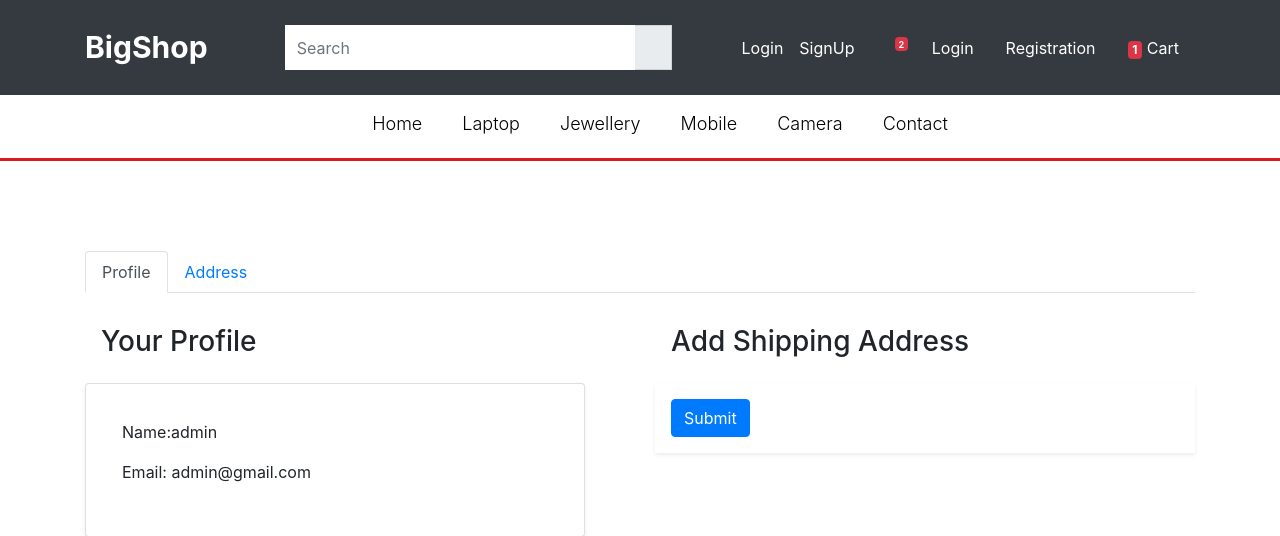
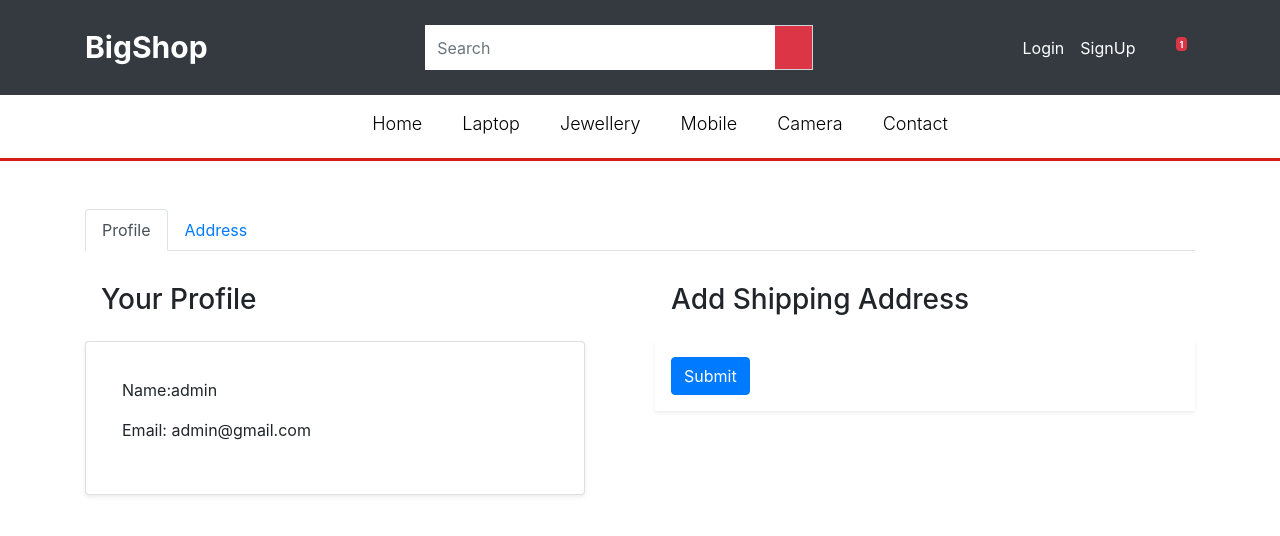
Before and after one commit to johanmasih26/E-commerce, a Django app: template app/templates/app/profile.html in a window 1280 px wide. Shown: the top 536 px of the page. Run offline with Django 3.2, Linux system fonts and the light colour scheme; data comes from the database, SQL or seed files in the repository; both versions use the stored data as it was after the commit; tables that the repository leaves empty hold one stand-in row (values such as "Sample post"); the template is opened without the code that fills it: values that come from a table or form of the project are taken from there, most other values are stand-ins (such as "Sample title", 1, 10 or a date in 2020); some libraries are stand-ins or nearby versions; some web fonts are replaced.

Commit message:
navbar new

```diff
--- a/app/static/app/css/style.css
+++ b/app/static/app/css/style.css
@@ -66,6 +66,7 @@
 .tales {
     width: 100%;
     height: 100vh;
+    background-position: center;
 }
 
 .carousel-inner {
--- a/app/templates/app/address.html
+++ b/app/templates/app/address.html
@@ -3,7 +3,7 @@
 
     <ul class="nav nav-tabs">
         <li class="nav-item">
-            <a class="nav-link active" data-toggle="tab" href="{% url 'profile'%}">Profile</a>
+            <a class="nav-link active" data-toggle="" href="{% url 'profile'%}">Profile</a>
         </li>
         <li class="nav-item">
             <a class="nav-link {{active}}" data-toggle="tab" href="{% url 'address' %}">Address</a>
--- a/app/templates/app/base.html
+++ b/app/templates/app/base.html
@@ -46,23 +46,16 @@
                     <div class="input-group md-form form-sm form-2 pl-0">
                         <input class="form-control my-0 py-1" style="width: 350px; border:none;border-radius:0px;height:45px;" type="text" placeholder="Search" aria-label="Search">
                         <div class="input-group-append">
-                            <span class="input-group-text  lighten-2" id="basic-text1" style="border-radius: 0px;"><i class="fas fa-search text-grey"
+                            <span class="input-group-text bg-danger lighten-2" id="basic-text1" style="border-radius: 0px;"><i class="fas fa-search text-white"
                               aria-hidden="true"></i></span>
                         </div>
                     </div>
                 </form>
                 <ul class="navbar-nav mb-lg-0">
-                    <li class="nav-item">
-                        <a class="nav-link  active" aria-current="page" href="/">Login</a>
-                    </li>
-                    <li class="nav-item">
-                        <a class="nav-link  active" aria-current="page" href="/">SignUp</a>
-                    </li>
-                    <li class="nav-item">
 
-                        <a class="nav-link active" aria-current="page" href="/"><i class="fa fa-fw fa-cart-arrow-down"></i> <sup><span class="badge badge-danger">2</span></sup> </a>
-                    </li>
-                    {% if request.user.is_authenticated %}
+
+
+                    {% if user.is_authenticated %}
                     <li class="nav-item dropdown mx-2">
                         <a class="nav-link dropdown-toggle text-white" href="#" id="profileDropdown" role="button" data-bs-toggle="dropdown" aria-expanded="false">
                             <span class="text-capitalize">{{user.username}}</span>
@@ -73,23 +66,17 @@
                             <li><a class="dropdown-item" href="{% url 'changepassword' %}">Change Password</a></li>
                             <li><a class="dropdown-item" href="{% url 'logout' %}">Logout</a></li>
                         </ul>
+                    </li> {% else %}
+                    <li class="nav-item">
+                        <a class="nav-link  active" aria-current="page" href="{% url 'login' %}">Login</a>
                     </li>
-                    <li class="nav-item mx-2">
-                        <a href="{% url 'showCart' %}" class="nav-link text-white"><span class="badge bg-danger total_product">{{total_product}}</span> Cart </a>
+                    <li class="nav-item">
+                        <a class="nav-link  active" aria-current="page" href="{% url 'customerregistration' %}">SignUp</a>
+                    </li>{% endif %}
+                    <li class="nav-item">
+
+                        <a class="nav-link active" aria-current="page" href="{% url 'showCart' %}"><i class="fa fa-fw fa-cart-arrow-down total_product"></i> <sup><span class="badge badge-danger">{{total_product}}</span></sup> </a>
                     </li>
-
-
-                    {% else %}
-                    <li class="nav-item mx-2">
-                        <a href="{% url 'login' %}" class="nav-link text-white">Login</a>
-                    </li>
-                    <li class="nav-item mx-2">
-                        <a href="{% url 'customerregistration' %}" class="nav-link text-white">Registration</a>
-                    </li>
-                    <li class="nav-item mx-2">
-                        <a href="{% url 'showCart' %}" class="nav-link text-white"><span class="badge bg-danger total_product">{{total_product}}</span> Cart </a>
-                    </li>
-                    {% endif %}
                 </ul>
             </div>
         </div>
@@ -98,7 +85,7 @@
     <nav class="second-nav navbar-light">
         <ul class="d-flex justify-content-center">
             <li class="active">
-                <a href="">Home</a>
+                <a href="/">Home</a>
             </li>
 
             <li>
--- a/app/templates/app/customerregistration.html
+++ b/app/templates/app/customerregistration.html
@@ -2,7 +2,7 @@
 <div class="container">
     <div class="row my-3">
         <div class="col-sm-6 offset-sm-3">
-            <h3>Customer Registration</h3>
+            <h4 class="text-center">BigShop SignUp</h4>
             <hr>
             <form action="" method="post" novalidate class="shadow p-5">
                 {% if messages %} {% for message in messages %}
--- a/app/templates/app/login.html
+++ b/app/templates/app/login.html
@@ -2,7 +2,7 @@
 <div class="container">
     <div class="row my-3">
         <div class="col-sm-6 offset-sm-3">
-            <h3>Login</h3>
+            <h4 class="text-center">BigShop Login</h4>
             <hr>
             <form action="" method="post" novalidate class="shadow p-5">
                 {% csrf_token %} {% for fm in form %}
@@ -17,7 +17,7 @@
 
                 <input type="submit" value="Login" class="btn btn-primary">
                 <br>
-                <div class="text-center text-primary fw-bold"><small>New to ShoppinglyX ? <a href="{% url 'customerregistration' %}"
+                <div class="text-center text-primary fw-bold"><small>New to BigShop ? <a href="{% url 'customerregistration' %}"
        class="text-danger">Create an Account</a> </small></div>
 
                 {% if form.non_field_errors %} {% for error in form.non_field_errors %}
--- a/app/templates/app/profile.html
+++ b/app/templates/app/profile.html
@@ -1,13 +1,13 @@
  {% extends 'app/base.html' %} {% load static %} {% block title %}Profile{% endblock title %} {% block main-content %}
 <div class="container my-5">
     <!-- Nav tabs -->
-    <div class="" style="margin-top:90px;">
+    <div class="">
         <ul class="nav nav-tabs ">
             <li class="nav-item">
-                <a class="nav-link {{active}}" data-toggle="tab" href="{% url 'profile'%}">Profile</a>
+                <a class="nav-link {{active}}" data-toggle="" href="{% url 'profile'%}">Profile</a>
             </li>
             <li class="nav-item">
-                <a class="nav-link" data-toggle="tab" href="{% url 'address' %}">Address</a>
+                <a class="nav-link" data-toggle="" href="{% url 'address' %}">Address</a>
             </li>
 
         </ul>
```
Also changed, not shown: app/templates/app/home.html (+12 -0 lines), app/static/app/images/banner1/dan-burton (3).jpg (deleted), db.sqlite3, 3 other files.
